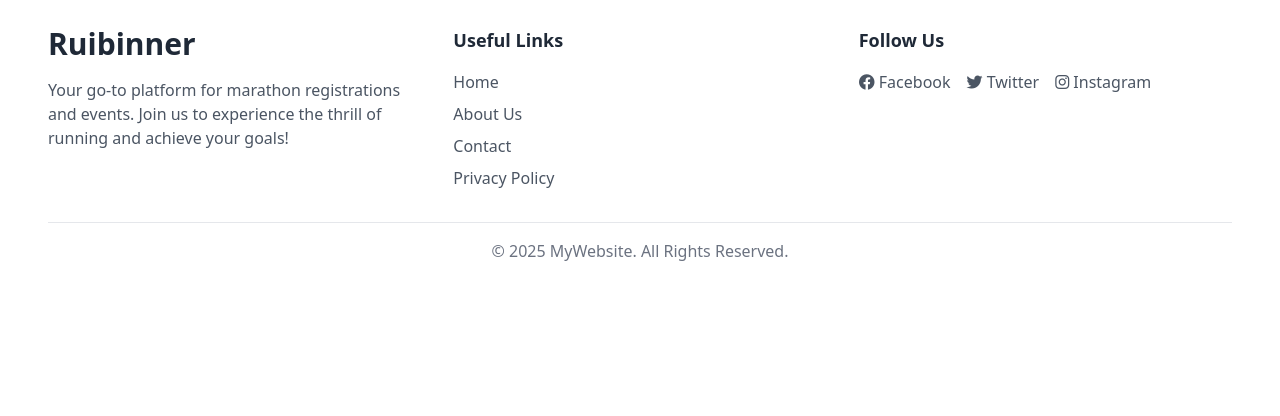
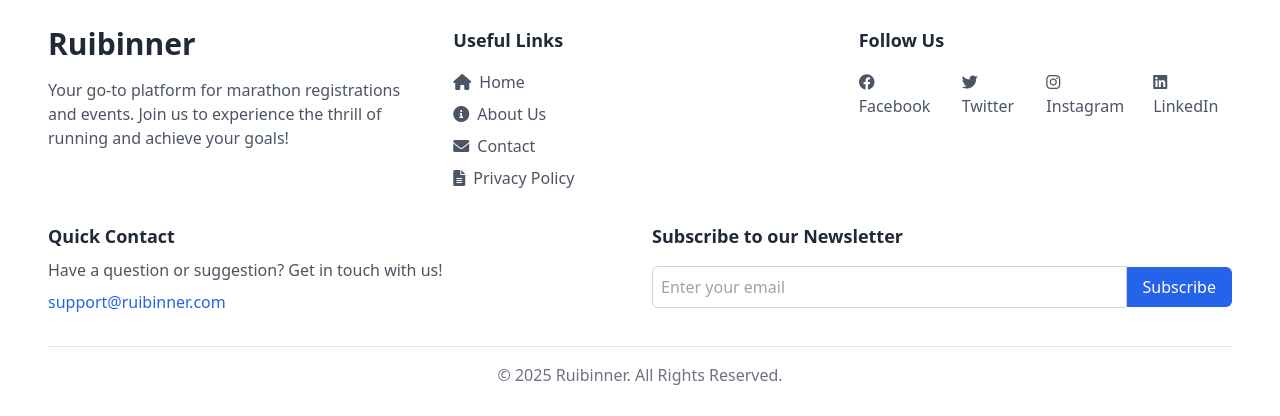
Before and after one commit to tanvir-pr/marathon-project, a React (Vite) app in the folder Client/: page / in a window 1280 px wide. Shown: the part 2810-3226 px from the top of the page. Before the commit the page ends 3105 px from the top, so only its background shows below. Built offline with nearby package versions, Linux system fonts and the light colour scheme; no server answers.

Commit message:
update footer section

```diff
--- a/Client/src/component/Footer.jsx
+++ b/Client/src/component/Footer.jsx
@@ -19,16 +19,24 @@ const Footer = () => {
             <h3 className="text-lg font-semibold text-gray-800">Useful Links</h3>
             <ul className="mt-4 space-y-2">
               <li>
-                <a href="#" className="text-gray-600 hover:text-blue-600">Home</a>
+                <a href="#" className="text-gray-600 hover:text-blue-600 flex items-center gap-2">
+                  <i className="fas fa-home"></i> Home
+                </a>
               </li>
               <li>
-                <a href="#" className="text-gray-600 hover:text-blue-600">About Us</a>
+                <a href="#" className="text-gray-600 hover:text-blue-600 flex items-center gap-2">
+                  <i className="fas fa-info-circle"></i> About Us
+                </a>
               </li>
               <li>
-                <a href="#" className="text-gray-600 hover:text-blue-600">Contact</a>
+                <a href="#" className="text-gray-600 hover:text-blue-600 flex items-center gap-2">
+                  <i className="fas fa-envelope"></i> Contact
+                </a>
               </li>
               <li>
-                <a href="#" className="text-gray-600 hover:text-blue-600">Privacy Policy</a>
+                <a href="#" className="text-gray-600 hover:text-blue-600 flex items-center gap-2">
+                  <i className="fas fa-file-alt"></i> Privacy Policy
+                </a>
               </li>
             </ul>
           </div>
@@ -46,13 +54,42 @@ const Footer = () => {
               <a href="#" className="text-gray-600 hover:text-blue-600">
                 <i className="fab fa-instagram"></i> Instagram
               </a>
+              <a href="#" className="text-gray-600 hover:text-blue-600">
+                <i className="fab fa-linkedin"></i> LinkedIn
+              </a>
             </div>
+          </div>
+        </div>
+
+        {/* New Feature: Quick Contact */}
+        <div className="mt-8 flex flex-col md:flex-row justify-between gap-6">
+          <div className="w-full md:w-1/2">
+            <h3 className="text-lg font-semibold text-gray-800">Quick Contact</h3>
+            <p className="mt-2 text-gray-600">Have a question or suggestion? Get in touch with us!</p>
+            <a href="mailto:support@ruibinner.com" className="text-blue-600 mt-2 inline-block">
+              support@ruibinner.com
+            </a>
+          </div>
+
+          {/* New Feature: Newsletter Subscription */}
+          <div className="w-full md:w-1/2">
+            <h3 className="text-lg font-semibold text-gray-800">Subscribe to our Newsletter</h3>
+            <form className="mt-4 flex items-center">
+              <input
+                type="email"
+                placeholder="Enter your email"
+                className="p-2 border border-gray-300 rounded-l-md w-full"
+              />
+              <button type="submit" className="bg-blue-600 text-white px-4 py-2 rounded-r-md">
+                Subscribe
+              </button>
+            </form>
           </div>
         </div>
 
         {/* Copyright Section */}
         <div className="mt-8 border-t pt-4 text-center text-gray-500">
-          <p>&copy; {new Date().getFullYear()} MyWebsite. All Rights Reserved.</p>
+          <p>&copy; {new Date().getFullYear()} Ruibinner. All Rights Reserved.</p>
         </div>
       </div>
     </footer>
```
